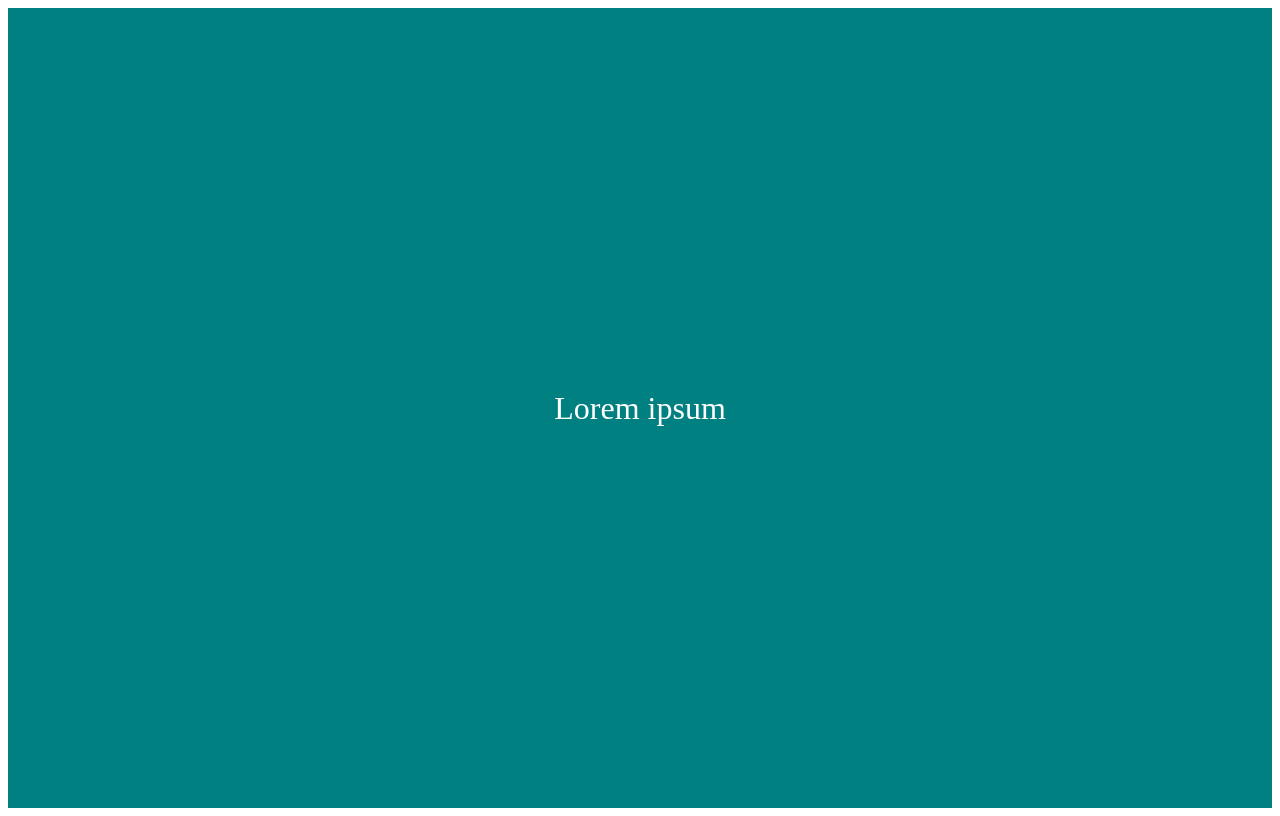
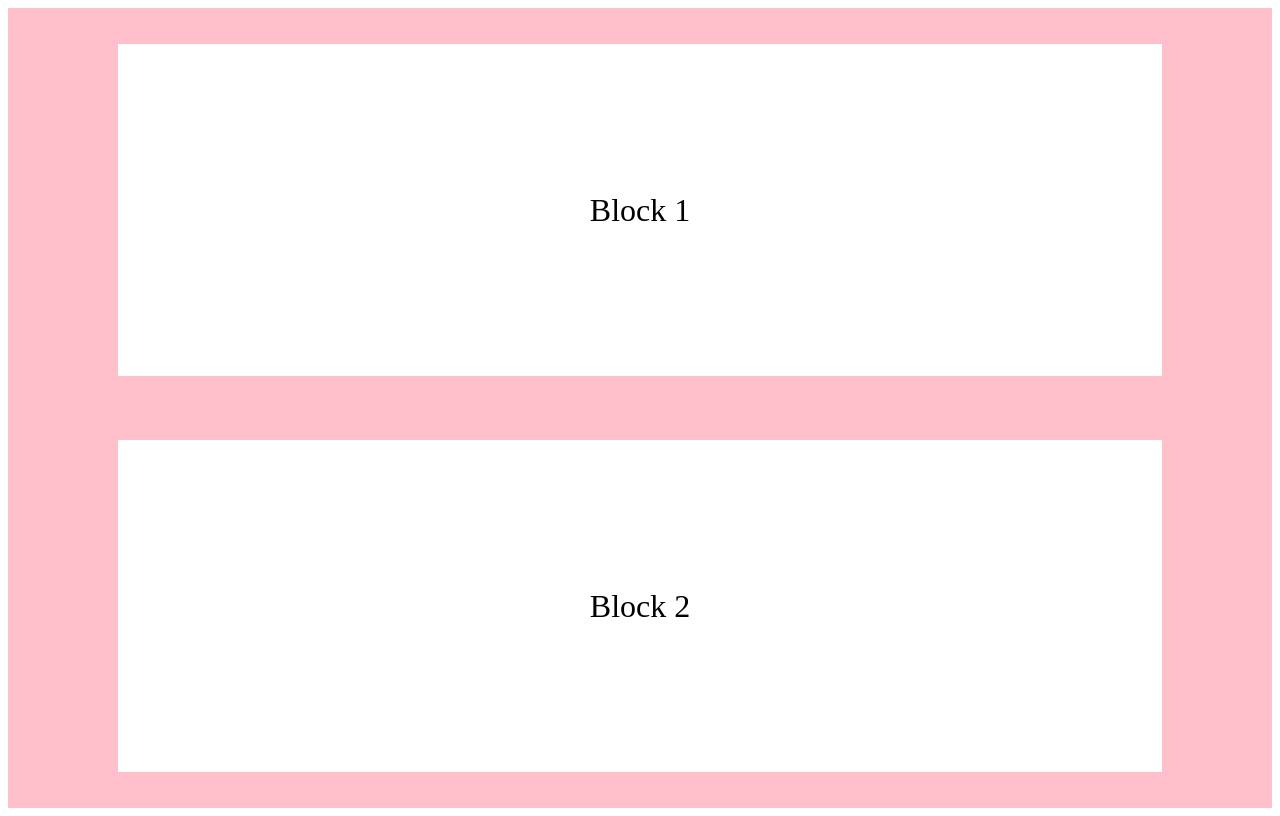
Before and after one commit to montezume/percy-puppeteer-emotion, a React app: page / in a window 1280 px wide. Built offline with nearby package versions, Linux system fonts and the light colour scheme.

Commit message:
chore: add travis

```diff
--- a/client/App.js
+++ b/client/App.js
@@ -1,23 +1,40 @@
 import React from "react";
 import styled from "@emotion/styled";
 
-const Wrapper = styled.section`
-  min-height: 800px;
-  width: 100%;
-  background: teal;
+const Block = styled.section`
+  min-height: 300px;
+  width: 80%;
+  padding: 16px;
+  margin: 32px;
+  background: white;
   display: flex;
   align-items: center;
   justify-content: center;
 `;
 
+const Wrapper = styled.section`
+  width: 100%;
+  height: 100vh;
+  background: pink;
+  display: flex;
+  align-items: center;
+  justify-content: center;
+  flex-direction: column;
+`;
+
 const P = styled.p`
-  color: white;
+  color: black;
   font-size: 2em;
 `;
 
 const App = () => (
   <Wrapper>
-    <P>Lorem ipsum</P>
+    <Block>
+      <P>Block 1</P>
+    </Block>
+    <Block>
+      <P>Block 2</P>
+    </Block>
   </Wrapper>
 );
 
```
Also changed, not shown: .eslintrc.yml, .travis.yml (added), 1 other file (tests, documents, lock files or other folders).
